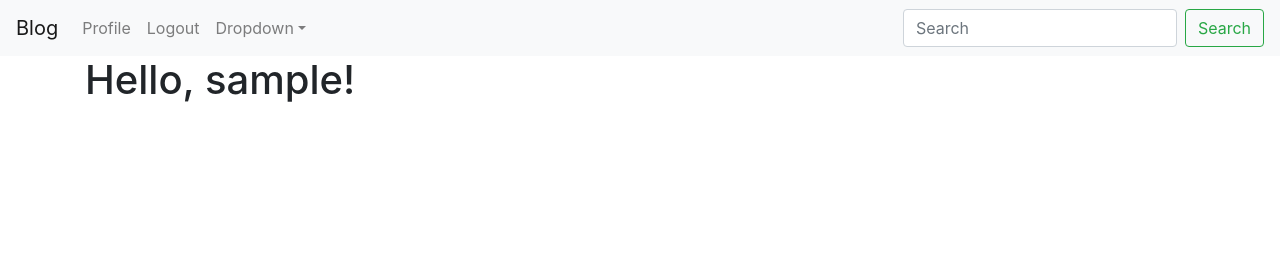
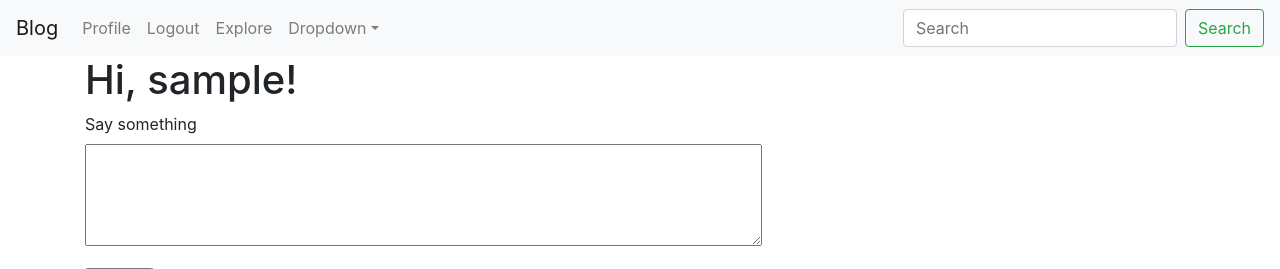
Before and after one commit to aneeshnema/binge, a Flask app: page / in a window 1280 px wide. Shown: the top 269 px of the page. Run offline with Flask 2, Linux system fonts and the light colour scheme; a user stored in the database is signed in; tables that the repository leaves empty hold one stand-in row (values such as "Sample post"); some libraries are stand-ins or nearby versions.

Commit message:
posting tweets, explore

```diff
--- a/app/forms.py
+++ b/app/forms.py
@@ -1,5 +1,5 @@
 from flask_wtf import FlaskForm
-from wtforms import StringField, PasswordField, BooleanField, SubmitField, TextField
+from wtforms import StringField, PasswordField, BooleanField, SubmitField, TextField, TextAreaField
 from wtforms.validators import ValidationError, DataRequired, Email, EqualTo, Length
 from app.models import User
 
@@ -40,3 +40,7 @@ class EditProfileForm(FlaskForm):
             user = User.query.filter_by(username=username.data).first()
             if user is not None:
                 raise ValidationError('Username already taken, please use a different username')
+
+class PostForm(FlaskForm):
+    post = TextAreaField('Say something', validators=[DataRequired(), Length(min=1, max=140)])
+    submit = SubmitField('Submit')
--- a/app/routes.py
+++ b/app/routes.py
@@ -1,8 +1,8 @@
 from flask import render_template, url_for, flash, redirect, request
 from app import app, db
-from app.forms import LoginForm, RegistrationForm, EditProfileForm
+from app.forms import LoginForm, RegistrationForm, EditProfileForm, PostForm
 from flask_login import current_user, login_user, logout_user, login_required
-from app.models import User
+from app.models import User, Post
 from werkzeug.urls import url_parse
 from datetime import datetime
 
@@ -12,11 +12,19 @@ def before_request():
         current_user.last_seen = datetime.utcnow()
         db.session.commit()
 
-@app.route('/')
-@app.route('/index')
+@app.route('/', methods=['GET', 'POST'])
+@app.route('/index', methods=['GET', 'POST'])
 @login_required
 def index():
-    return render_template('index.html', title='Home')
+    form = PostForm()
+    if form.validate_on_submit():
+        post = Post(body=form.post.data, author=current_user)
+        db.session.add(post)
+        db.session.commit()
+        flash('Your post is now live!')
+        return redirect(url_for('index'))
+    posts = current_user.followed_posts().all()
+    return render_template("index.html", title='Home Page', form=form, posts=posts)
 
 @app.route('/login', methods=['GET', 'POST'])
 def login():
@@ -58,10 +66,7 @@ def register():
 @login_required
 def user(username):
     user = User.query.filter_by(username=username).first_or_404()
-    posts = [
-        {'author': user, 'body': 'Test post #1'},
-        {'author': user, 'body': 'Test post #2'}
-    ]
+    posts = Post.query.filter_by(author=user).all()
     return render_template('user.html', user=user, posts=posts)
 
 @app.route('/edit_profile', methods=['GET', 'POST'])
@@ -108,3 +113,9 @@ def unfollow(username):
     db.session.commit()
     flash('You unfollowed {}.'.format(username))
     return redirect(url_for('user', username=username))
+
+@app.route('/explore')
+@login_required
+def explore():
+    posts = Post.query.order_by(Post.timestamp.desc()).all()
+    return render_template('index.html', title='Explore', posts=posts)
--- a/app/templates/_post.html
+++ b/app/templates/_post.html
@@ -1,6 +1,18 @@
-<div class="row pb-2">
-    <div class="col-xs-3 pr-3">
-        <img src="{{ user.avatar(36) }}" class="img-thumbnail" alt="">
+<div class="card mb-2">
+    <div class="card-body">
+        <div class="row pl-3">
+            <div class="col-xs-3 pr-3">
+                <img src="{{post.author.avatar(36)}}" class="img-thumbnail" alt="">
+            </div>
+            <div class="col-xs-9">
+                <a href="{{url_for('user', username=post.author.username)}}">
+                <h5 class="card-title mb-0">{{post.author.username}}</h5>
+                </a>
+                <p class="text-muted mb-2">{{post.timestamp}}</p>
+            </div>
+        </div>
+        <p class="card-text">{{post.body}}</p>
+        <!-- <a href="#" class="card-link">Card link</a>
+        <a href="#" class="card-link">Another link</a> -->
     </div>
-    <div class="col-xs-9">{{ post.author.username }} says: <b>{{ post.body }}</b></div>
 </div>
--- a/app/templates/base.html
+++ b/app/templates/base.html
@@ -37,6 +37,9 @@
                 </li>
                 <li class="nav-item">
                     <a class="nav-link" href="{{ url_for('logout') }}">Logout</a>
+                </li>
+                <li class="nav-item">
+                    <a class="nav-link" href="{{ url_for('explore') }}">Explore</a>
                 </li>
                 {% endif %}
                 <li class="nav-item dropdown">
--- a/app/templates/index.html
+++ b/app/templates/index.html
@@ -1,8 +1,29 @@
 {% extends "base.html" %}
 
 {% block content %}
-    <h1>Hello, {{current_user.username}}!</h1>
+    <h1>Hi, {{current_user.username}}!</h1>
+    {% if form %}
+    <form action="" method="POST">
+        {{form.hidden_tag()}}
+        <p>
+            {{form.post.label}}<br>
+            {{form.post(cols=64, rows=4)}}<br>
+            {% for error in form.post.errors %}
+            <div class="alert alert-warning alert-dismissible fade show" role="alert">
+                <button type="button" class="close" data-dismiss="alert" aria-label="Close">
+                  <span aria-hidden="true">&times;</span>
+                </button>
+                <strong>{{error}}</strong>
+            </div>
+            <script>
+                $(".alert").alert();
+            </script>
+            {% endfor %}
+        </p>
+        <p>{{form.submit()}}</p>
+    </form>
+    {% endif %}
     {% for post in posts %}
-    <div><p>{{post.author.username}}<b>{{post.body}}</b></p></div>
+        {% include '_post.html' %}
     {% endfor %}
 {% endblock %}
--- a/app/templates/user.html
+++ b/app/templates/user.html
@@ -6,7 +6,7 @@
             <img src="{{ user.avatar(128) }}" class="img-thumbnail" alt="">
         </div>
         <div class="col-xs-9 p-3">
-            <h1>User: {{ user.username }}</h1>
+            <h1>{{ user.username }}</h1>
             {% if user.about_me %}<p>{{ user.about_me }}</p>{% endif %}
             {% if user.last_seen %}<p>Last seen on: {{ user.last_seen }}</p>{% endif %}
             <p>{{ user.followers.count() }} followers, {{ user.followed.count() }} following.</p>
```
Also changed, not shown: app.db.
